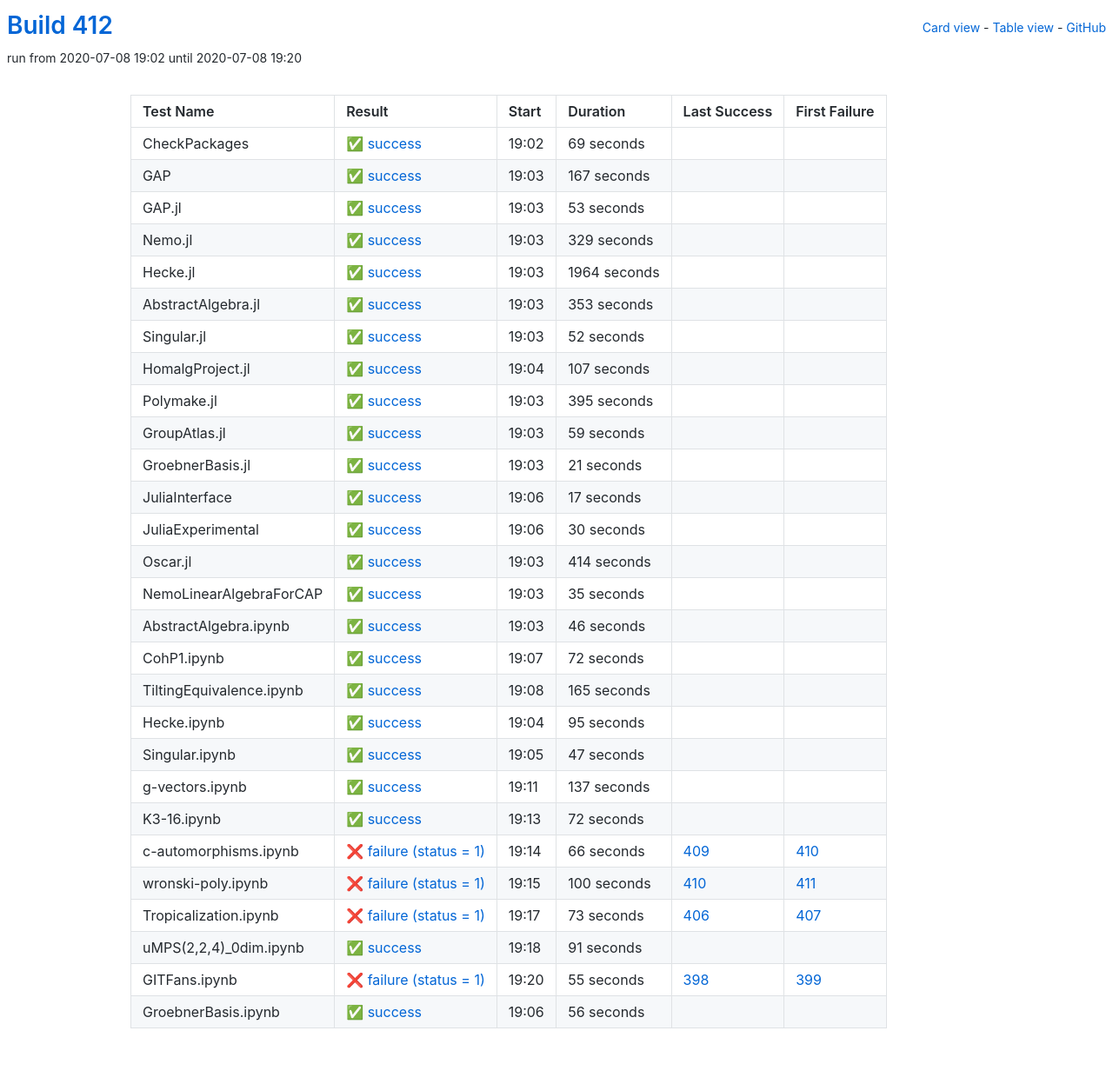
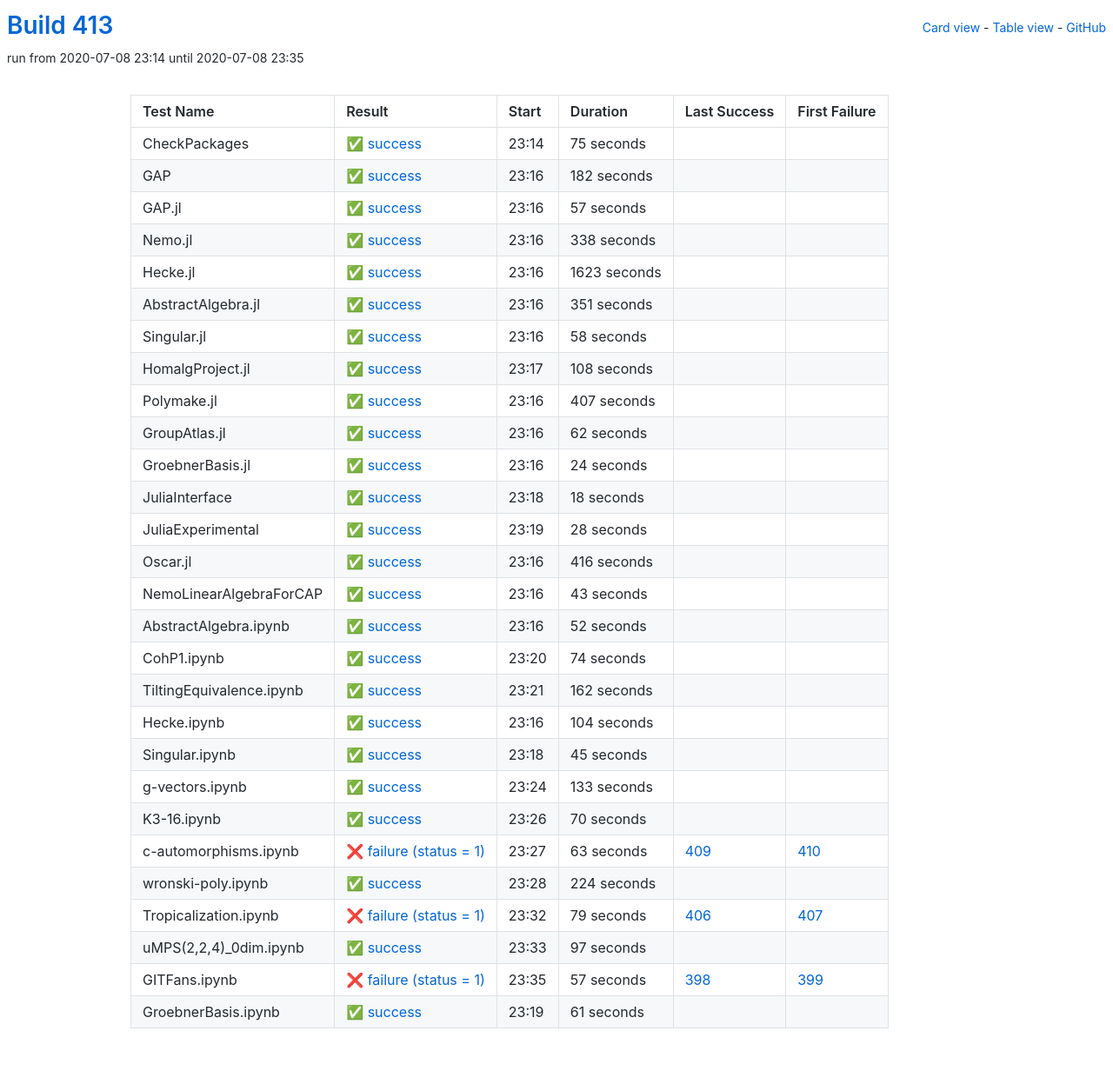
Before and after one commit to oscar-system/oscar-ci-status-stable, a Jekyll site: the page built from table.html, in a window 1280 px wide. Shown: the whole page at 87% size. Built offline with Jekyll 4.4.1, drawn with Linux system fonts in a browser that asks for light colours.

Commit message:
Build #413

```diff
--- a/_data/ci.yml
+++ b/_data/ci.yml
@@ -1,6 +1,6 @@
 ---
-build: 412
-build_url: https://oscarci.mathematik.uni-kl.de/job/oscar-stable/412/
+build: 413
+build_url: https://oscarci.mathematik.uni-kl.de/job/oscar-stable/413/
 job: oscar-stable
 organization: oscar-system
 repo: oscar-ci-status-stable
@@ -8,80 +8,188 @@ repourl: https://github.com/oscar-system/oscar-ci-status-stable
 tests:
 - name: CheckPackages
   id: checkpackages
-  log: https://oscarci.mathematik.uni-kl.de/job/oscar-stable/412/artifact/logs/build-412/CheckPackages.log
-  start: 2020-07-08 19:02
+  log: https://oscarci.mathematik.uni-kl.de/job/oscar-stable/413/artifact/logs/build-413/CheckPackages.log
+  start: 2020-07-08 23:14
   success: true
   exitcode: 0
   status: success
-  duration: 69
+  duration: 75
   last_success: false
   last_success_url:
   first_failure: false
   first_failure_url:
 - name: GAP
   id: gap
-  log: https://oscarci.mathematik.uni-kl.de/job/oscar-stable/412/artifact/logs/build-412/GAP.log
-  start: 2020-07-08 19:03
+  log: https://oscarci.mathematik.uni-kl.de/job/oscar-stable/413/artifact/logs/build-413/GAP.log
+  start: 2020-07-08 23:16
   success: true
   exitcode: 0
   status: success
-  duration: 167
+  duration: 182
   last_success: false
   last_success_url:
   first_failure: false
   first_failure_url:
 - name: GAP.jl
   id: gap-jl
-  log: https://oscarci.mathematik.uni-kl.de/job/oscar-stable/412/artifact/logs/build-412/GAP.jl.log
-  start: 2020-07-08 19:03
+  log: https://oscarci.mathematik.uni-kl.de/job/oscar-stable/413/artifact/logs/build-413/GAP.jl.log
+  start: 2020-07-08 23:16
   success: true
   exitcode: 0
   status: success
-  duration: 53
+  duration: 57
   last_success: false
   last_success_url:
   first_failure: false
   first_failure_url:
 - name: Nemo.jl
   id: nemo-jl
-  log: https://oscarci.mathematik.uni-kl.de/job/oscar-stable/412/artifact/logs/build-412/Nemo.jl.log
-  start: 2020-07-08 19:03
+  log: https://oscarci.mathematik.uni-kl.de/job/oscar-stable/413/artifact/logs/build-413/Nemo.jl.log
+  start: 2020-07-08 23:16
   success: true
   exitcode: 0
   status: success
-  duration: 329
+  duration: 338
   last_success: false
   last_success_url:
   first_failure: false
   first_failure_url:
 - name: Hecke.jl
   id: hecke-jl
-  log: https://oscarci.mathematik.uni-kl.de/job/oscar-stable/412/artifact/logs/build-412/Hecke.jl.log
-  start: 2020-07-08 19:03
+  log: https://oscarci.mathematik.uni-kl.de/job/oscar-stable/413/artifact/logs/build-413/Hecke.jl.log
+  start: 2020-07-08 23:16
   success: true
   exitcode: 0
   status: success
-  duration: 1964
+  duration: 1623
   last_success: false
   last_success_url:
   first_failure: false
   first_failure_url:
 - name: AbstractAlgebra.jl
   id: abstractalgebra-jl
-  log: https://oscarci.mathematik.uni-kl.de/job/oscar-stable/412/artifact/logs/build-412/AbstractAlgebra.jl.log
-  start: 2020-07-08 19:03
+  log: https://oscarci.mathematik.uni-kl.de/job/oscar-stable/413/artifact/logs/build-413/AbstractAlgebra.jl.log
+  start: 2020-07-08 23:16
   success: true
   exitcode: 0
   status: success
-  duration: 353
+  duration: 351
   last_success: false
   last_success_url:
   first_failure: false
   first_failure_url:
 - name: Singular.jl
   id: singular-jl
-  log: https://oscarci.mathematik.uni-kl.de/job/oscar-stable/412/artifact/logs/build-412/Singular.jl.log
-  start: 2020-07-08 19:03
+  log: https://oscarci.mathematik.uni-kl.de/job/oscar-stable/413/artifact/logs/build-413/Singular.jl.log
+  start: 2020-07-08 23:16
+  success: true
+  exitcode: 0
+  status: success
+  duration: 58
+  last_success: false
+  last_success_url:
+  first_failure: false
+  first_failure_url:
+- name: HomalgProject.jl
+  id: homalgproject-jl
+  log: https://oscarci.mathematik.uni-kl.de/job/oscar-stable/413/artifact/logs/build-413/HomalgProject.jl.log
+  start: 2020-07-08 23:17
+  success: true
+  exitcode: 0
+  status: success
+  duration: 108
+  last_success: false
+  last_success_url:
+  first_failure: false
+  first_failure_url:
+- name: Polymake.jl
+  id: polymake-jl
+  log: https://oscarci.mathematik.uni-kl.de/job/oscar-stable/413/artifact/logs/build-413/Polymake.jl.log
+  start: 2020-07-08 23:16
+  success: true
+  exitcode: 0
+  status: success
+  duration: 407
+  last_success: false
+  last_success_url:
+  first_failure: false
+  first_failure_url:
+- name: GroupAtlas.jl
+  id: groupatlas-jl
+  log: https://oscarci.mathematik.uni-kl.de/job/oscar-stable/413/artifact/logs/build-413/GroupAtlas.jl.log
+  start: 2020-07-08 23:16
+  success: true
+  exitcode: 0
+  status: success
+  duration: 62
+  last_success: false
+  last_success_url:
+  first_failure: false
+  first_failure_url:
+- name: GroebnerBasis.jl
+  id: groebnerbasis-jl
+  log: https://oscarci.mathematik.uni-kl.de/job/oscar-stable/413/artifact/logs/build-413/GroebnerBasis.jl.log
+  start: 2020-07-08 23:16
+  success: true
+  exitcode: 0
+  status: success
+  duration: 24
+  last_success: false
+  last_success_url:
+  first_failure: false
+  first_failure_url:
+- name: JuliaInterface
+  id: juliainterface
+  log: https://oscarci.mathematik.uni-kl.de/job/oscar-stable/413/artifact/logs/build-413/JuliaInterface.log
+  start: 2020-07-08 23:18
+  success: true
+  exitcode: 0
+  status: success
+  duration: 18
+  last_success: false
+  last_success_url:
+  first_failure: false
+  first_failure_url:
+- name: JuliaExperimental
+  id: juliaexperimental
+  log: https://oscarci.mathematik.uni-kl.de/job/oscar-stable/413/artifact/logs/build-413/JuliaExperimental.log
+  start: 2020-07-08 23:19
+  success: true
+  exitcode: 0
+  status: success
+  duration: 28
+  last_success: false
+  last_success_url:
+  first_failure: false
+  first_failure_url:
+- name: Oscar.jl
+  id: oscar-jl
+  log: https://oscarci.mathematik.uni-kl.de/job/oscar-stable/413/artifact/logs/build-413/Oscar.jl.log
+  start: 2020-07-08 23:16
+  success: true
+  exitcode: 0
+  status: success
+  duration: 416
+  last_success: false
+  last_success_url:
+  first_failure: false
+  first_failure_url:
+- name: NemoLinearAlgebraForCAP
+  id: nemolinearalgebraforcap
+  log: https://oscarci.mathematik.uni-kl.de/job/oscar-stable/413/artifact/logs/build-413/NemoLinearAlgebraForCAP.log
+  start: 2020-07-08 23:16
+  success: true
+  exitcode: 0
+  status: success
+  duration: 43
+  last_success: false
+  last_success_url:
+  first_failure: false
+  first_failure_url:
+- name: AbstractAlgebra.ipynb
+  id: abstractalgebra-ipynb
+  log: https://oscarci.mathematik.uni-kl.de/job/oscar-stable/413/artifact/logs/build-413/AbstractAlgebra.ipynb.log
+  start: 2020-07-08 23:16
   success: true
   exitcode: 0
   status: success
@@ -90,254 +198,146 @@ tests:
   last_success_url:
   first_failure: false
   first_failure_url:
-- name: HomalgProject.jl
-  id: homalgproject-jl
-  log: https://oscarci.mathematik.uni-kl.de/job/oscar-stable/412/artifact/logs/build-412/HomalgProject.jl.log
-  start: 2020-07-08 19:04
+- name: CohP1.ipynb
+  id: cohp1-ipynb
+  log: https://oscarci.mathematik.uni-kl.de/job/oscar-stable/413/artifact/logs/build-413/CohP1.ipynb.log
+  start: 2020-07-08 23:20
   success: true
   exitcode: 0
   status: success
-  duration: 107
-  last_success: false
-  last_success_url:
-  first_failure: false
-  first_failure_url:
-- name: Polymake.jl
-  id: polymake-jl
-  log: https://oscarci.mathematik.uni-kl.de/job/oscar-stable/412/artifact/logs/build-412/Polymake.jl.log
-  start: 2020-07-08 19:03
-  success: true
-  exitcode: 0
-  status: success
-  duration: 395
-  last_success: false
-  last_success_url:
-  first_failure: false
-  first_failure_url:
-- name: GroupAtlas.jl
-  id: groupatlas-jl
-  log: https://oscarci.mathematik.uni-kl.de/job/oscar-stable/412/artifact/logs/build-412/GroupAtlas.jl.log
-  start: 2020-07-08 19:03
-  success: true
-  exitcode: 0
-  status: success
-  duration: 59
-  last_success: false
-  last_success_url:
-  first_failure: false
-  first_failure_url:
-- name: GroebnerBasis.jl
-  id: groebnerbasis-jl
-  log: https://oscarci.mathematik.uni-kl.de/job/oscar-stable/412/artifact/logs/build-412/GroebnerBasis.jl.log
-  start: 2020-07-08 19:03
-  success: true
-  exitcode: 0
-  status: success
-  duration: 21
-  last_success: false
-  last_success_url:
-  first_failure: false
-  first_failure_url:
-- name: JuliaInterface
-  id: juliainterface
-  log: https://oscarci.mathematik.uni-kl.de/job/oscar-stable/412/artifact/logs/build-412/JuliaInterface.log
-  start: 2020-07-08 19:06
-  success: true
-  exitcode: 0
-  status: success
-  duration: 17
-  last_success: false
-  last_success_url:
-  first_failure: false
-  first_failure_url:
-- name: JuliaExperimental
-  id: juliaexperimental
-  log: https://oscarci.mathematik.uni-kl.de/job/oscar-stable/412/artifact/logs/build-412/JuliaExperimental.log
-  start: 2020-07-08 19:06
-  success: true
-  exitcode: 0
-  status: success
-  duration: 30
-  last_success: false
-  last_success_url:
-  first_failure: false
-  first_failure_url:
-- name: Oscar.jl
-  id: oscar-jl
-  log: https://oscarci.mathematik.uni-kl.de/job/oscar-stable/412/artifact/logs/build-412/Oscar.jl.log
-  start: 2020-07-08 19:03
-  success: true
-  exitcode: 0
-  status: success
-  duration: 414
-  last_success: false
-  last_success_url:
-  first_failure: false
-  first_failure_url:
-- name: NemoLinearAlgebraForCAP
-  id: nemolinearalgebraforcap
-  log: https://oscarci.mathematik.uni-kl.de/job/oscar-stable/412/artifact/logs/build-412/NemoLinearAlgebraForCAP.log
-  start: 2020-07-08 19:03
-  success: true
-  exitcode: 0
-  status: success
-  duration: 35
-  last_success: false
-  last_success_url:
-  first_failure: false
-  first_failure_url:
-- name: AbstractAlgebra.ipynb
-  id: abstractalgebra-ipynb
-  log: https://oscarci.mathematik.uni-kl.de/job/oscar-stable/412/artifact/logs/build-412/AbstractAlgebra.ipynb.log
-  start: 2020-07-08 19:03
-  success: true
-  exitcode: 0
-  status: success
-  duration: 46
-  last_success: false
-  last_success_url:
-  first_failure: false
-  first_failure_url:
-- name: CohP1.ipynb
-  id: cohp1-ipynb
-  log: https://oscarci.mathematik.uni-kl.de/job/oscar-stable/412/artifact/logs/build-412/CohP1.ipynb.log
-  start: 2020-07-08 19:07
-  success: true
-  exitcode: 0
-  status: success
-  duration: 72
+  duration: 74
   last_success: false
   last_success_url:
   first_failure: false
   first_failure_url:
 - name: TiltingEquivalence.ipynb
   id: tiltingequivalence-ipynb
-  log: https://oscarci.mathematik.uni-kl.de/job/oscar-stable/412/artifact/logs/build-412/TiltingEquivalence.ipynb.log
-  start: 2020-07-08 19:08
+  log: https://oscarci.mathematik.uni-kl.de/job/oscar-stable/413/artifact/logs/build-413/TiltingEquivalence.ipynb.log
+  start: 2020-07-08 23:21
   success: true
   exitcode: 0
   status: success
-  duration: 165
+  duration: 162
   last_success: false
   last_success_url:
   first_failure: false
   first_failure_url:
 - name: Hecke.ipynb
   id: hecke-ipynb
-  log: https://oscarci.mathematik.uni-kl.de/job/oscar-stable/412/artifact/logs/build-412/Hecke.ipynb.log
-  start: 2020-07-08 19:04
+  log: https://oscarci.mathematik.uni-kl.de/job/oscar-stable/413/artifact/logs/build-413/Hecke.ipynb.log
+  start: 2020-07-08 23:16
   success: true
   exitcode: 0
   status: success
-  duration: 95
+  duration: 104
   last_success: false
   last_success_url:
   first_failure: false
   first_failure_url:
 - name: Singular.ipynb
   id: singular-ipynb
-  log: https://oscarci.mathematik.uni-kl.de/job/oscar-stable/412/artifact/logs/build-412/Singular.ipynb.log
-  start: 2020-07-08 19:05
+  log: https://oscarci.mathematik.uni-kl.de/job/oscar-stable/413/artifact/logs/build-413/Singular.ipynb.log
+  start: 2020-07-08 23:18
   success: true
   exitcode: 0
   status: success
-  duration: 47
+  duration: 45
   last_success: false
   last_success_url:
   first_failure: false
   first_failure_url:
 - name: g-vectors.ipynb
   id: g-vectors-ipynb
-  log: https://oscarci.mathematik.uni-kl.de/job/oscar-stable/412/artifact/logs/build-412/g-vectors.ipynb.log
-  start: 2020-07-08 19:11
+  log: https://oscarci.mathematik.uni-kl.de/job/oscar-stable/413/artifact/logs/build-413/g-vectors.ipynb.log
+  start: 2020-07-08 23:24
   success: true
   exitcode: 0
   status: success
-  duration: 137
+  duration: 133
   last_success: false
   last_success_url:
   first_failure: false
   first_failure_url:
 - name: K3-16.ipynb
   id: k3-16-ipynb
-  log: https://oscarci.mathematik.uni-kl.de/job/oscar-stable/412/artifact/logs/build-412/K3-16.ipynb.log
-  start: 2020-07-08 19:13
+  log: https://oscarci.mathematik.uni-kl.de/job/oscar-stable/413/artifact/logs/build-413/K3-16.ipynb.log
+  start: 2020-07-08 23:26
   success: true
   exitcode: 0
   status: success
-  duration: 72
+  duration: 70
   last_success: false
   last_success_url:
   first_failure: false
   first_failure_url:
 - name: c-automorphisms.ipynb
   id: c-automorphisms-ipynb
-  log: https://oscarci.mathematik.uni-kl.de/job/oscar-stable/412/artifact/logs/build-412/c-automorphisms.ipynb.log
-  start: 2020-07-08 19:14
+  log: https://oscarci.mathematik.uni-kl.de/job/oscar-stable/413/artifact/logs/build-413/c-automorphisms.ipynb.log
+  start: 2020-07-08 23:27
   success: false
   exitcode: 1
   status: failure
-  duration: 66
+  duration: 63
   last_success: 409
   last_success_url: https://oscarci.mathematik.uni-kl.de/job/oscar-stable/409/
   first_failure: 410
   first_failure_url: https://oscarci.mathematik.uni-kl.de/job/oscar-stable/410/
 - name: wronski-poly.ipynb
   id: wronski-poly-ipynb
-  log: https://oscarci.mathematik.uni-kl.de/job/oscar-stable/412/artifact/logs/build-412/wronski-poly.ipynb.log
-  start: 2020-07-08 19:15
+  log: https://oscarci.mathematik.uni-kl.de/job/oscar-stable/413/artifact/logs/build-413/wronski-poly.ipynb.log
+  start: 2020-07-08 23:28
+  success: true
+  exitcode: 0
+  status: success
+  duration: 224
+  last_success: false
+  last_success_url:
+  first_failure: false
+  first_failure_url:
+- name: Tropicalization.ipynb
+  id: tropicalization-ipynb
+  log: https://oscarci.mathematik.uni-kl.de/job/oscar-stable/413/artifact/logs/build-413/Tropicalization.ipynb.log
+  start: 2020-07-08 23:32
   success: false
   exitcode: 1
   status: failure
-  duration: 100
-  last_success: 410
-  last_success_url: https://oscarci.mathematik.uni-kl.de/job/oscar-stable/410/
-  first_failure: 411
-  first_failure_url: https://oscarci.mathematik.uni-kl.de/job/oscar-stable/411/
-- name: Tropicalization.ipynb
-  id: tropicalization-ipynb
-  log: https://oscarci.mathematik.uni-kl.de/job/oscar-stable/412/artifact/logs/build-412/Tropicalization.ipynb.log
-  start: 2020-07-08 19:17
-  success: false
-  exitcode: 1
-  status: failure
-  duration: 73
+  duration: 79
   last_success: 406
   last_success_url: https://oscarci.mathematik.uni-kl.de/job/oscar-stable/406/
   first_failure: 407
   first_failure_url: https://oscarci.mathematik.uni-kl.de/job/oscar-stable/407/
 - name: uMPS(2,2,4)_0dim.ipynb
   id: umps-2-2-4-0dim-ipynb
-  log: https://oscarci.mathematik.uni-kl.de/job/oscar-stable/412/artifact/logs/build-412/uMPS-2-2-4-_0dim.ipynb.log
-  start: 2020-07-08 19:18
+  log: https://oscarci.mathematik.uni-kl.de/job/oscar-stable/413/artifact/logs/build-413/uMPS-2-2-4-_0dim.ipynb.log
+  start: 2020-07-08 23:33
   success: true
   exitcode: 0
   status: success
-  duration: 91
+  duration: 97
   last_success: false
   last_success_url:
   first_failure: false
   first_failure_url:
 - name: GITFans.ipynb
   id: gitfans-ipynb
-  log: https://oscarci.mathematik.uni-kl.de/job/oscar-stable/412/artifact/logs/build-412/GITFans.ipynb.log
-  start: 2020-07-08 19:20
+  log: https://oscarci.mathematik.uni-kl.de/job/oscar-stable/413/artifact/logs/build-413/GITFans.ipynb.log
+  start: 2020-07-08 23:35
   success: false
   exitcode: 1
   status: failure
-  duration: 55
+  duration: 57
   last_success: 398
   last_success_url: https://oscarci.mathematik.uni-kl.de/job/oscar-stable/398/
   first_failure: 399
   first_failure_url: https://oscarci.mathematik.uni-kl.de/job/oscar-stable/399/
 - name: GroebnerBasis.ipynb
   id: groebnerbasis-ipynb
-  log: https://oscarci.mathematik.uni-kl.de/job/oscar-stable/412/artifact/logs/build-412/GroebnerBasis.ipynb.log
-  start: 2020-07-08 19:06
+  log: https://oscarci.mathematik.uni-kl.de/job/oscar-stable/413/artifact/logs/build-413/GroebnerBasis.ipynb.log
+  start: 2020-07-08 23:19
   success: true
   exitcode: 0
   status: success
-  duration: 56
+  duration: 61
   last_success: false
   last_success_url:
   first_failure: false
```
Also changed, not shown: README.md.
